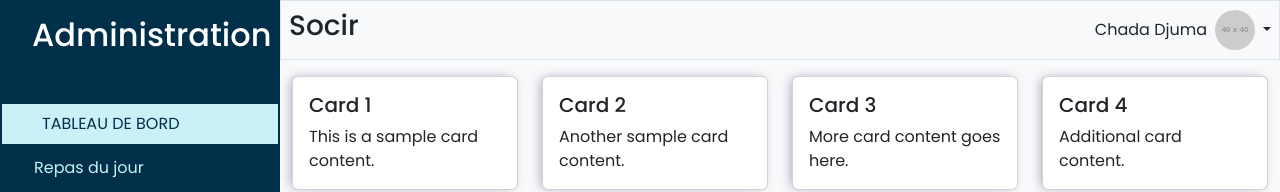
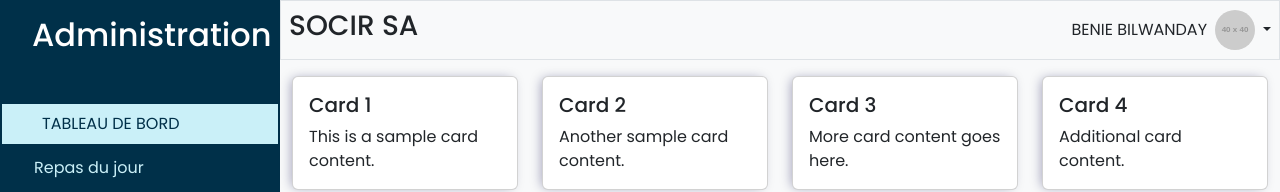
Before and after one commit to Izzy-kayaba/GESTION_REPAS_SOCIR, a React (Create React App) app in the folder client/: page /admin in a window 1280 px wide. Shown: the top 192 px of the page. Built offline with nearby package versions, Linux system fonts and the light colour scheme; sample sign-in values are in the browser's storage.

Commit message:
HEADER CHADA DJUMA EN BENIE BILWANDAY.   SOCIR EN SOCIR SA

```diff
--- a/client/src/elements/Header/Header.tsx
+++ b/client/src/elements/Header/Header.tsx
@@ -7,11 +7,11 @@ const Header: React.FC = () => {
     return (
         <div className="d-flex align-items-center justify-content-between border border-bottom mb-3 p-2">
             <div>
-                <h3>Socir</h3>
+                <h3>SOCIR SA</h3>
             </div>
             <div className="d-flex align-items-center gap-2">
                 <Nav.Link href="#home">
-                    Chada Djuma
+                    BENIE BILWANDAY
                 </Nav.Link>
                 <Nav.Link href="#home">
                     <img src="https://via.placeholder.com/40x40" className="rounded-circle" />
```
